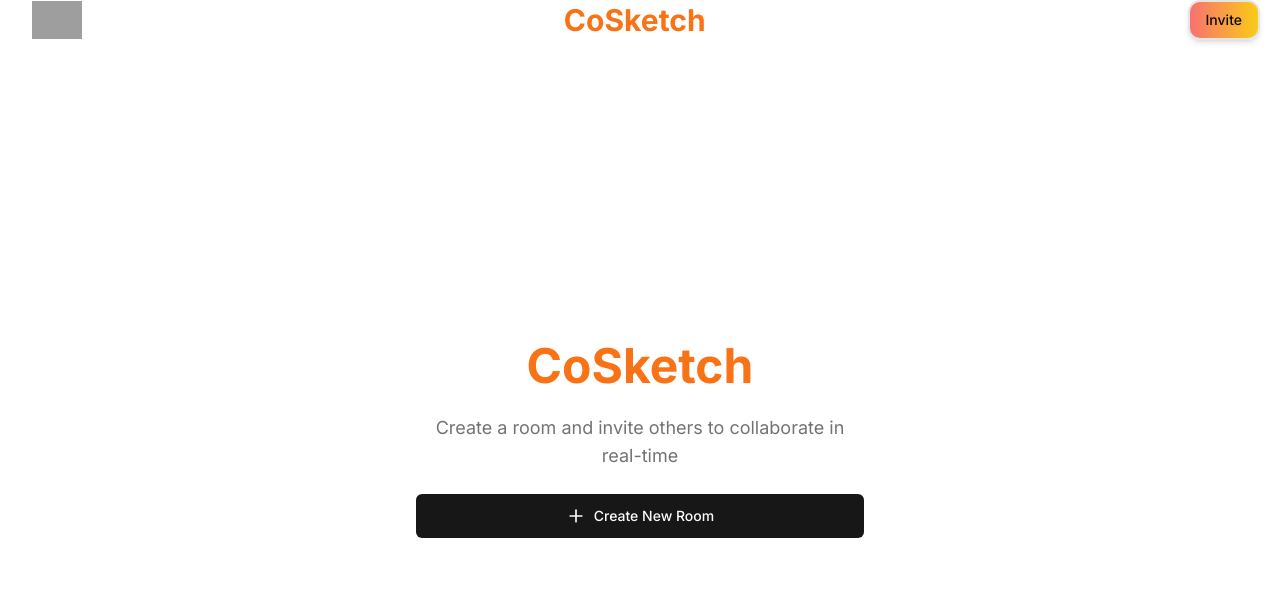
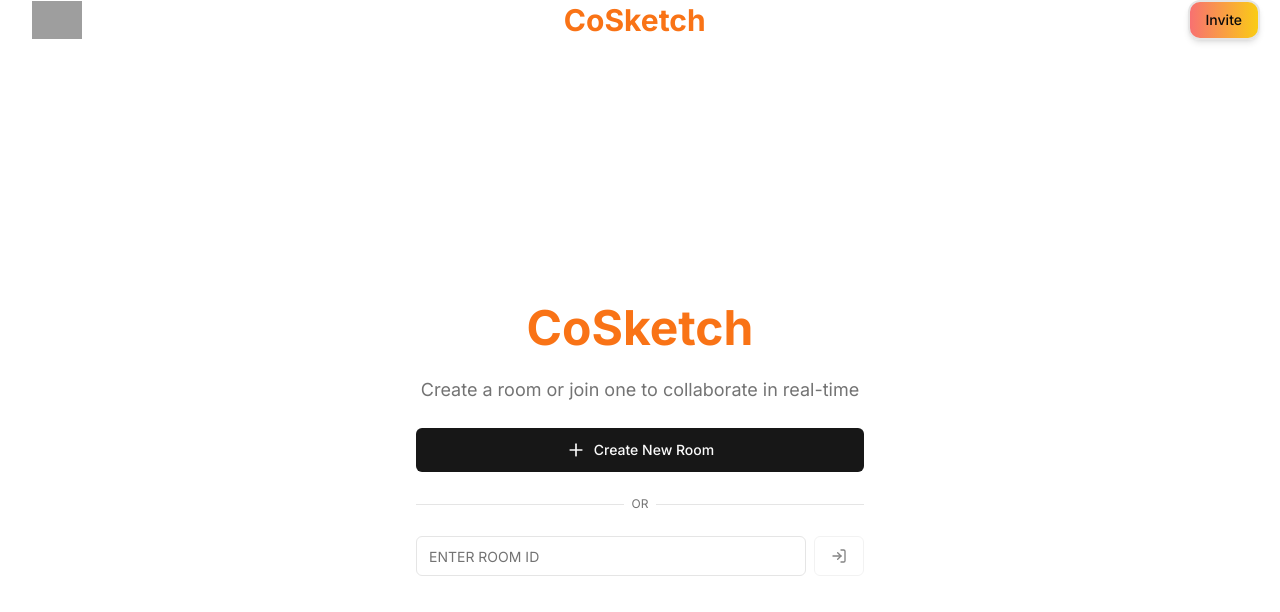
Before and after one commit to aryansri-19/cosketch, a Next.js app: page / in a window 1280 px wide. Shown: the top 612 px of the page. Built offline with nearby package versions, Linux system fonts and the light colour scheme; grey boxes are pictures that could not be loaded.

Commit message:
feat: Join rooms and sync draw

```diff
--- a/app/(root)/page.tsx
+++ b/app/(root)/page.tsx
@@ -3,14 +3,15 @@
 import { useEffect, useState } from "react";
 import { useRouter } from "next/navigation";
 import { Button } from "@/components/ui/button";
-import { Plus, Users } from "lucide-react";
+import { Input } from "@/components/ui/input";
+import { Plus, Users, LogIn } from "lucide-react";
 
 export default function HomePage() {
   const router = useRouter();
   const [recentRooms, setRecentRooms] = useState<string[]>([]);
+  const [roomIdInput, setRoomIdInput] = useState("");
 
   useEffect(() => {
-    // Load recent rooms from localStorage
     const rooms = localStorage.getItem("cosketch-recent-rooms");
     if (rooms) {
       setRecentRooms(JSON.parse(rooms));
@@ -24,7 +25,6 @@ export default function HomePage() {
   }
 
   function generateRoomId(): string {
-    // Generate a random 8-character ID
     return Math.random().toString(36).substring(2, 10).toUpperCase();
   }
 
@@ -34,14 +34,24 @@ export default function HomePage() {
     localStorage.setItem("cosketch-recent-rooms", JSON.stringify(updated));
   }
 
+  function joinRoom(e?: React.FormEvent) {
+    if (e) e.preventDefault();
+    const roomId = roomIdInput.trim().toUpperCase();
+    if (roomId) {
+      addToRecentRooms(roomId);
+      router.push(`/room/${roomId}`);
+    }
+  }
+
   return (
     <div className="min-h-screen flex flex-col items-center justify-center bg-background p-4">
-      <div className="text-center space-y-6 max-w-md">
+      <div className="text-center space-y-6 max-w-md w-full">
         <h1 className="text-5xl font-bold text-orange-500">CoSketch</h1>
         <p className="text-lg text-muted-foreground">
-          Create a room and invite others to collaborate in real-time
+          Create a room or join one to collaborate in real-time
         </p>
 
+        {/* Create Room */}
         <Button
           onClick={createNewRoom}
           size="lg"
@@ -50,6 +60,34 @@ export default function HomePage() {
           <Plus className="h-5 w-5" />
           Create New Room
         </Button>
+
+        <div className="relative">
+          <div className="absolute inset-0 flex items-center">
+            <span className="w-full border-t" />
+          </div>
+          <div className="relative flex justify-center text-xs uppercase">
+            <span className="bg-background px-2 text-muted-foreground">Or</span>
+          </div>
+        </div>
+
+        {/* Join Room */}
+        <form onSubmit={joinRoom} className="flex gap-2">
+          <Input
+            type="text"
+            placeholder="Enter Room ID"
+            value={roomIdInput}
+            onChange={(e) => setRoomIdInput(e.target.value.toUpperCase())}
+            className="uppercase"
+            maxLength={8}
+          />
+          <Button
+            type="submit"
+            variant="outline"
+            disabled={!roomIdInput.trim()}
+          >
+            <LogIn className="h-4 w-4" />
+          </Button>
+        </form>
 
         {recentRooms.length > 0 && (
           <div className="mt-8">
--- a/app/(root)/room/[roomId]/page.tsx
+++ b/app/(root)/room/[roomId]/page.tsx
@@ -22,6 +22,7 @@ export default function RoomPage() {
 
   const pusherRef = useRef<PusherClient | null>(null);
   const channelRef = useRef<ReturnType<PusherClient["subscribe"]> | null>(null);
+  const canvasRef = useRef<HTMLCanvasElement>(null);
   const [isConnected, setIsConnected] = useState(false);
   const [color, setColor] = useState("#000000");
   const [brushSize, setBrushSize] = useState(5);
@@ -37,9 +38,10 @@ export default function RoomPage() {
     setTimeout(() => setCopied(false), 2000);
   }, []);
 
+  // Remote drawing handler - uses the canvas ref directly
   const handleRemoteDraw = useCallback(
     (payload: DrawPayload) => {
-      const canvas = document.getElementById("canvas") as HTMLCanvasElement;
+      const canvas = canvasRef.current;
       if (!canvas) return;
 
       const ctx = canvas.getContext("2d");
@@ -61,7 +63,7 @@ export default function RoomPage() {
   );
 
   const handleRemoteCanvasImage = useCallback((dataUrl: string) => {
-    const canvas = document.getElementById("canvas") as HTMLCanvasElement;
+    const canvas = canvasRef.current;
     if (!canvas) return;
 
     const ctx = canvas.getContext("2d");
@@ -93,8 +95,19 @@ export default function RoomPage() {
     [activeColor, channelName]
   );
 
-  const { canvasRef, onMouseDown, onTouchStart, clearCanvas, isDrawing } =
+  const clearCanvas = useCallback(() => {
+    const canvas = canvasRef.current;
+    if (!canvas) return;
+
+    const ctx = canvas.getContext("2d");
+    if (!ctx) return;
+
+    ctx.clearRect(0, 0, canvas.width, canvas.height);
+  }, []);
+
+  const { onMouseDown, onTouchStart, isDrawing } =
     useDraw({
+      canvasRef,
       onDraw: handleStartDraw,
       color: activeColor,
       lineWidth: brushSize,
@@ -106,6 +119,7 @@ export default function RoomPage() {
 
     const setupPusher = async () => {
       try {
+        console.log("Setting up Pusher for channel:", channelName);
         const pusher = getPusherClientInstance();
         if (!isMounted) return;
 
@@ -114,16 +128,35 @@ export default function RoomPage() {
         const channel = pusher.subscribe(channelName);
         channelRef.current = channel;
 
-        channel.bind("draw-free", handleRemoteDraw);
-        channel.bind("canvas-image", handleRemoteCanvasImage);
-        channel.bind("clear-canvas", clearCanvas);
+        // Bind events with explicit logging
+        channel.bind("draw-free", (data: DrawPayload) => {
+          console.log("Received draw-free event:", data);
+          handleRemoteDraw(data);
+        });
+
+        channel.bind("canvas-image", (data: string) => {
+          console.log("Received canvas-image event");
+          handleRemoteCanvasImage(data);
+        });
+
+        channel.bind("clear-canvas", () => {
+          console.log("Received clear-canvas event");
+          clearCanvas();
+        });
 
         pusher.connection.bind("connected", () => {
+          console.log("Pusher connected to channel:", channelName);
           if (isMounted) setIsConnected(true);
         });
 
         pusher.connection.bind("disconnected", () => {
+          console.log("Pusher disconnected");
           if (isMounted) setIsConnected(false);
+        });
+
+        // Bind connection error
+        pusher.connection.bind("error", (error: Error) => {
+          console.error("Pusher connection error:", error);
         });
 
         setIsConnected(pusher.connection.state === "connected");
@@ -135,12 +168,13 @@ export default function RoomPage() {
     setupPusher();
 
     return () => {
+      console.log("Cleaning up Pusher connection");
       isMounted = false;
 
       if (channelRef.current) {
-        channelRef.current.unbind("draw-free", handleRemoteDraw);
-        channelRef.current.unbind("canvas-image", handleRemoteCanvasImage);
-        channelRef.current.unbind("clear-canvas", clearCanvas);
+        channelRef.current.unbind("draw-free");
+        channelRef.current.unbind("canvas-image");
+        channelRef.current.unbind("clear-canvas");
       }
 
       if (pusherRef.current) {
--- /dev/null
+++ b/components/ui/input.tsx
@@ -0,0 +1,22 @@
+import * as React from "react"
+
+import { cn } from "@/lib/utils"
+
+const Input = React.forwardRef<HTMLInputElement, React.ComponentProps<"input">>(
+  ({ className, type, ...props }, ref) => {
+    return (
+      <input
+        type={type}
+        className={cn(
+          "flex h-10 w-full rounded-md border border-input bg-background px-3 py-2 text-base ring-offset-background file:border-0 file:bg-transparent file:text-sm file:font-medium file:text-foreground placeholder:text-muted-foreground focus-visible:outline-none focus-visible:ring-2 focus-visible:ring-ring focus-visible:ring-offset-2 disabled:cursor-not-allowed disabled:opacity-50 md:text-sm",
+          className
+        )}
+        ref={ref}
+        {...props}
+      />
+    )
+  }
+)
+Input.displayName = "Input"
+
+export { Input }
```
Also changed, not shown: lib/hooks/useDraw.ts (+9 -22 lines).
